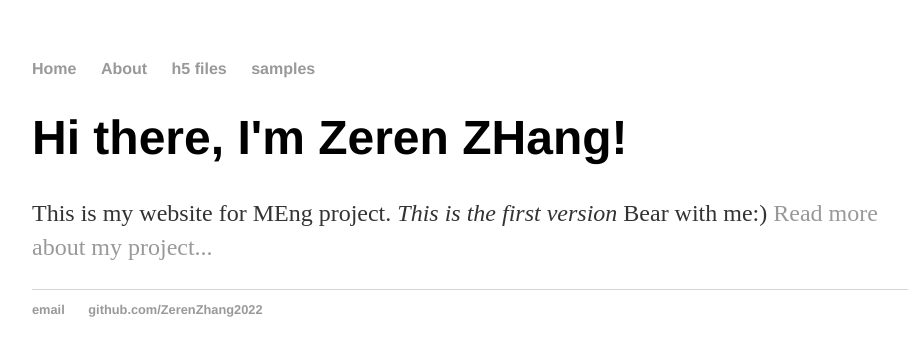
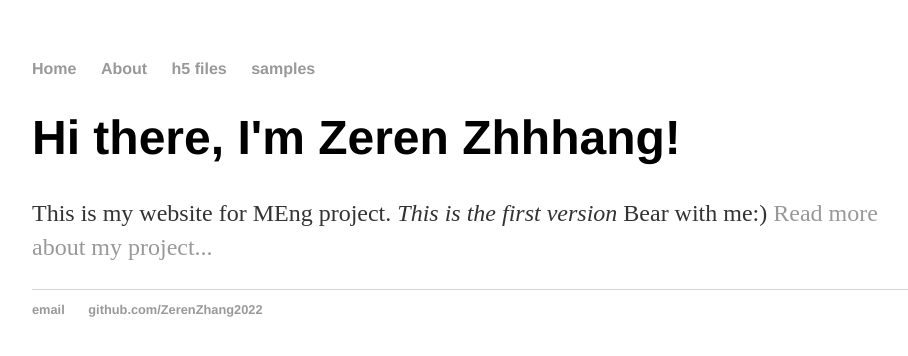
Before and after one commit to ZerenZhang2022/MEng_project.github.io, a Jekyll site: the page built from index.html, in a window 1280 px wide. Shown: the top 356 px of the page, without its empty margins (160-1068 px from the left). Built offline with Jekyll 4.4.1, drawn with Linux system fonts in a browser that asks for light colours.

Commit message:
Update index.html

```diff
--- a/index.html
+++ b/index.html
@@ -4,6 +4,6 @@ title: Zeren Zhang, Cornell
 ---
 
     		<div class="blurb">
-        		<h1>Hi there, I'm Zeren ZHang!</h1>
+        		<h1>Hi there, I'm Zeren Zhhhang!</h1>
 				<p>This is my website for MEng project. <em> This is the first version </em> Bear with me:) <a href="/about">Read more about my project...</a></p>
     		</div><!-- /.blurb -->
```
